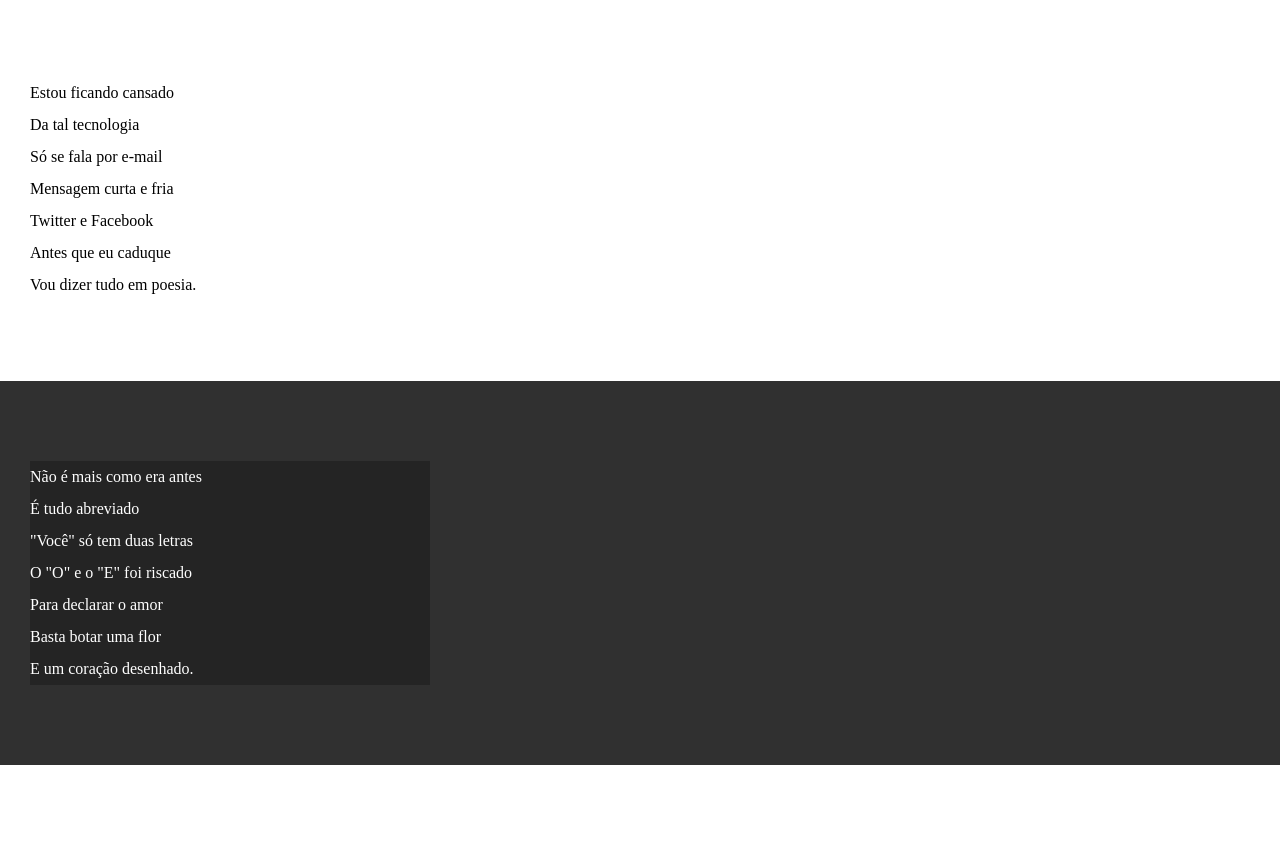
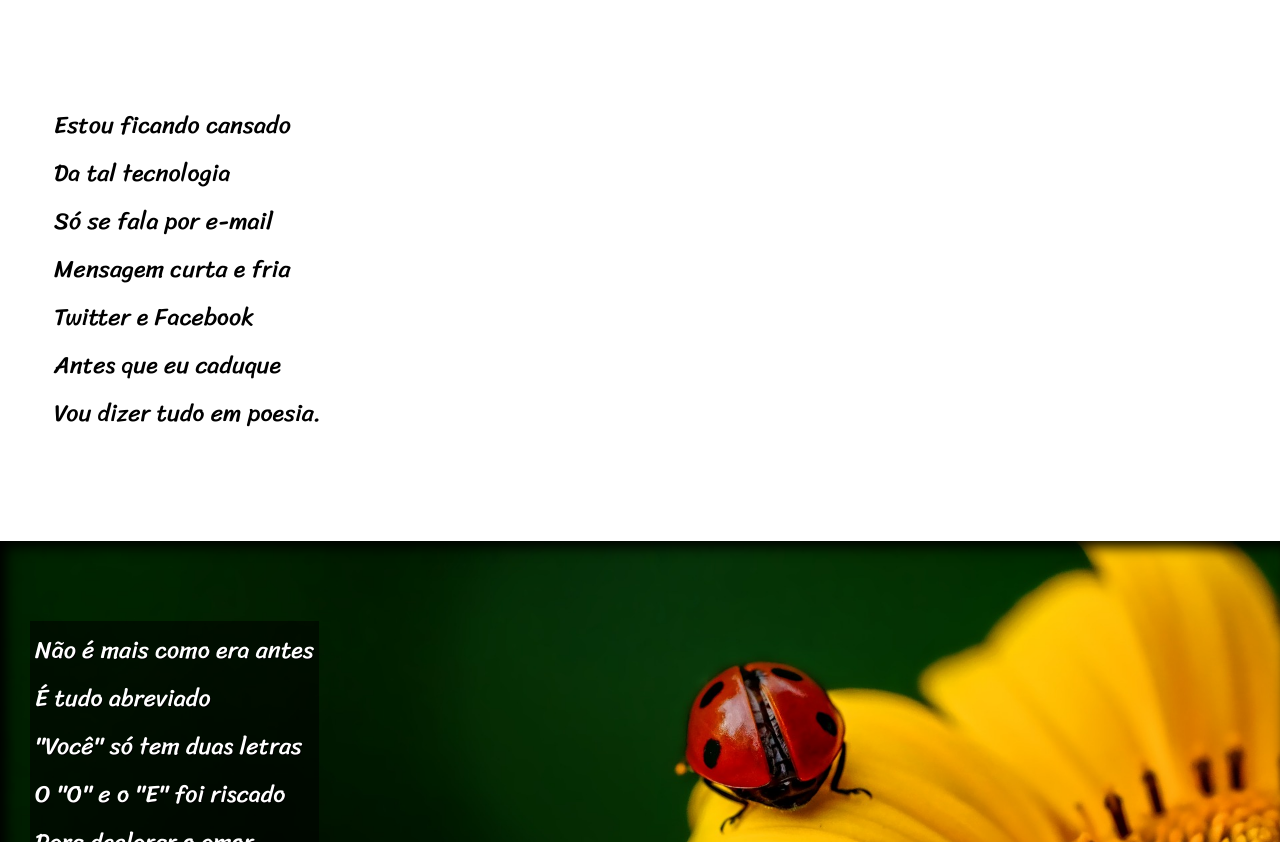
Before and after one commit to Lucioafk/2-css, a plain HTML site: page 24-desafio/index.html in a window 1280 px wide. Shown: the part 158-1000 px from the top of the page. Drawn offline with Linux system fonts and the light colour scheme.

Commit message:
atualização

```diff
--- a/24-desafio/estilo/style.css
+++ b/24-desafio/estilo/style.css
@@ -1,4 +1,16 @@
 @charset "UTF-8";
+
+@import url('https://fonts.googleapis.com/css2?family=Passion+One:wght@400;700;900&display=swap');
+
+@import url('https://fonts.googleapis.com/css2?family=Sriracha&display=swap');
+
+:root {
+    --fonte1: Verdana, Geneva, Tahoma, sans-serif;
+    --fonte2: "Passion One", sans-serif;
+    --fonte3: "Sriracha", cursive;
+
+}
+
 
 * {
     margin: 0px;
@@ -8,7 +20,7 @@
 html, body {
     min-height: 100vh;
     background-color: darkgray;
-
+    font-family: var(--fonte1);
 }
 
 header {
@@ -20,6 +32,7 @@ header {
 header > h1 {
     padding-top: 50px;
     font-variant: small-caps;
+    font-family: var(--fonte2);
 }
 
 header > p {
@@ -41,6 +54,8 @@ section {
     padding-bottom: 10vh;
     line-height: 2em;
     padding-left: 30px;
+    font-family: var(--fonte3);
+    font-size: 1.5em;
 }
 
 section.normal {
@@ -51,11 +66,20 @@ section.normal {
 section.imagem {
     background-color: rgb(48, 48, 48);
     color: white;
+    box-shadow: inset 6px 6px 13px 0px black;
+    background-size: cover;
+    background-attachment: fixed;
+}
+
+section > p {
+    padding: 1em;
 }
 
 section.imagem > p {
-    width: 400px;
-    background-color: rgba(0, 0, 0, 0.253);
+    display: inline-block;
+    padding: 5px;
+    background-color: rgba(0, 0, 0, 0.548);
+    text-shadow: 1px 1px 0px black;
 }
 
 footer {
@@ -64,3 +88,14 @@ footer {
     text-align: center;
     padding: 10px;
 }
+
+section#img01 {
+    background-image: url('../pacote-d012/imagens/background001.jpg');
+    background-position: right center;
+    background-size: cover;
+}
+
+section#img02 {
+    background-image: url('../pacote-d012/imagens/background002.jpg');
+    background-position: right center;
+}
--- a/24-desafio/index.html
+++ b/24-desafio/index.html
@@ -16,7 +16,7 @@
         </p>
     </header>
 
-    <section class="normal">
+    <section class="normal" >
         <p>
             Estou ficando cansado <br>
             Da tal tecnologia <br>
@@ -29,7 +29,7 @@
     </section>
 
 
-    <section class="imagem">
+    <section class="imagem" id="img01">
         <p>
             Não é mais como era antes <br>
             É tudo abreviado <br>
@@ -65,7 +65,7 @@
     </section>
 
 
-    <section class="imagem">
+    <section class="imagem" id="img02">
         <p>
             Tenho saudade das cartas <br>
             Escritas com a própria mão <br>
```
